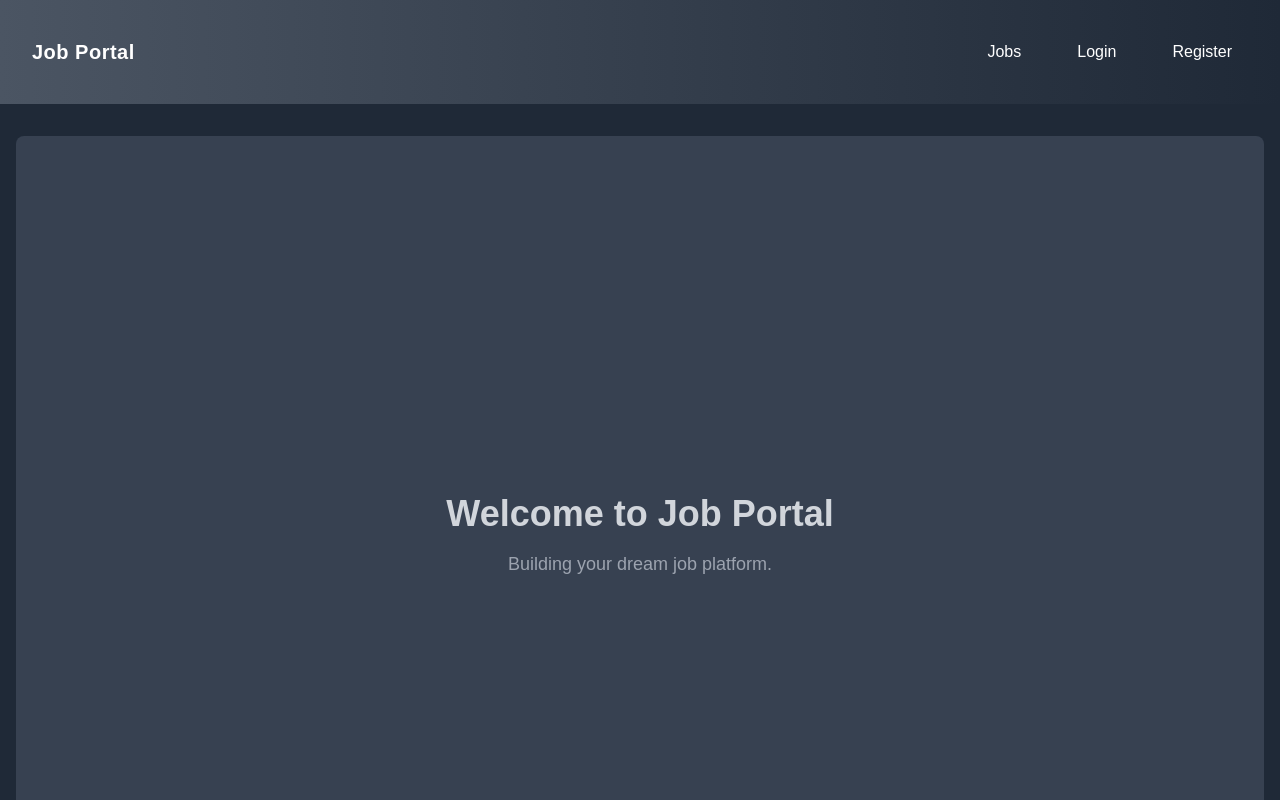
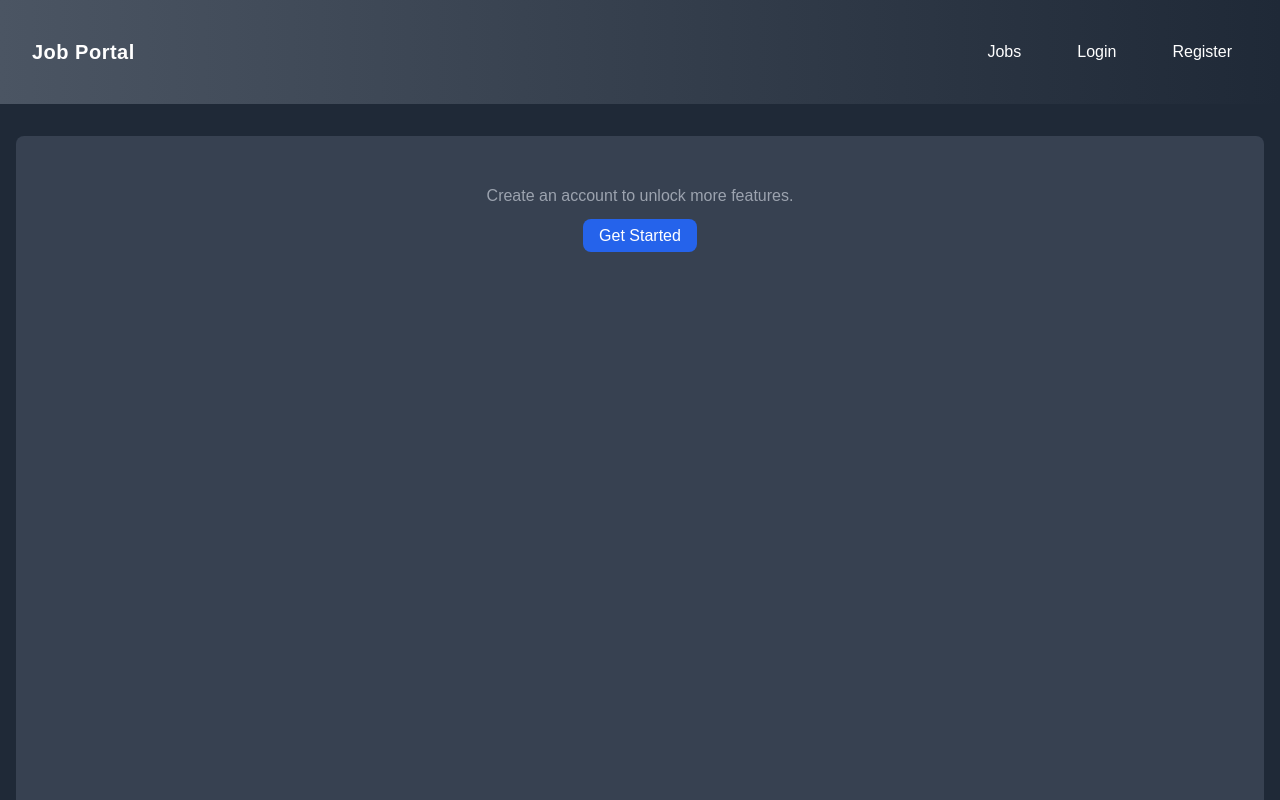
Before and after one commit to vohiqalt/job-portal, a Next.js app: page / in a window 1280 px wide. Shown: the top 800 px of the page. Built offline with nearby package versions, Linux system fonts and the light colour scheme; no server answers.

Commit message:
tailor homepage features for candidates and employers

```diff
--- a/app/page.tsx
+++ b/app/page.tsx
@@ -1,17 +1,103 @@
-export const metadata = {
-  title: "Job Portal",
-  description: "Find your next career opportunity.",
-};
+"use client";
+
+import { useSession } from "next-auth/react";
 
 export default function Home() {
+  const { data: session } = useSession();
+  const userType = session?.user?.userType;
+
   return (
-    <main className="flex flex-col items-center justify-center h-screen bg-gray-700 rounded-lg">
-      <h1 className="text-4xl font-bold text-gray-300">
-        Welcome to Job Portal
-      </h1>
-      <p className="mt-4 text-lg text-gray-400">
-        Building your dream job platform.
-      </p>
+    <main className="flex flex-col items-center justify-start min-h-screen bg-gray-700 rounded-lg">
+      {/* Features Specific to Job Seekers */}
+      {userType === "job_seeker" && (
+        <div className="mt-12 w-full max-w-4xl">
+          <div className="grid grid-cols-1 sm:grid-cols-2 gap-6">
+            <FeatureCard
+              title="Browse Job Listings"
+              description="Explore a wide range of opportunities tailored to your skills and preferences."
+              link="/jobs"
+            />
+            <FeatureCard
+              title="Create Your Profile"
+              description="Showcase your skills, experience, and achievements to potential employers."
+              link="/profile"
+            />
+            <FeatureCard
+              title="Saved Jobs"
+              description="Keep track of job opportunities that catch your interest."
+              link="/jobs/saved"
+            />
+            <FeatureCard
+              title="My applicatons"
+              description="Keep track of job applications that you have submitted."
+              link="/my-applications"
+            />
+          </div>
+        </div>
+      )}
+
+      {/* Features Specific to Employers */}
+      {userType === "employer" && (
+        <div className="mt-12 w-full max-w-4xl">
+          <div className="grid grid-cols-1 sm:grid-cols-2 gap-6">
+            <FeatureCard
+              title="Browse Job Listings"
+              description="See how other companies are attracting top talent to their organizations."
+              link="/jobs"
+            />
+            <FeatureCard
+              title="Company Profile"
+              description="Update your company profile and showcase your brand to potential candidates."
+              link="/profile"
+            />
+            <FeatureCard
+              title="Post a Job"
+              description="Create job listings to attract top talent to your organization."
+              link="/jobs/post"
+            />
+            <FeatureCard
+              title="Manage Applications"
+              description="Track and review job applications from potential candidates."
+              link="/applications"
+            />
+          </div>
+        </div>
+      )}
+
+      {/* Call to Action for Unauthenticated Users */}
+      {!session && (
+        <div className="mt-12 text-center">
+          <p className="text-gray-400 mb-4">
+            Create an account to unlock more features.
+          </p>
+          <a
+            href="/auth/register"
+            className="bg-blue-600 text-white px-4 py-2 rounded-lg hover:bg-blue-700 transition"
+          >
+            Get Started
+          </a>
+        </div>
+      )}
     </main>
   );
 }
+
+function FeatureCard({
+  title,
+  description,
+  link,
+}: {
+  title: string;
+  description: string;
+  link: string;
+}) {
+  return (
+    <a
+      href={link}
+      className="block bg-gray-800 p-6 rounded-lg shadow-lg hover:bg-gray-900 transition"
+    >
+      <h3 className="text-xl font-semibold text-gray-200 mb-2">{title}</h3>
+      <p className="text-gray-400">{description}</p>
+    </a>
+  );
+}
```
